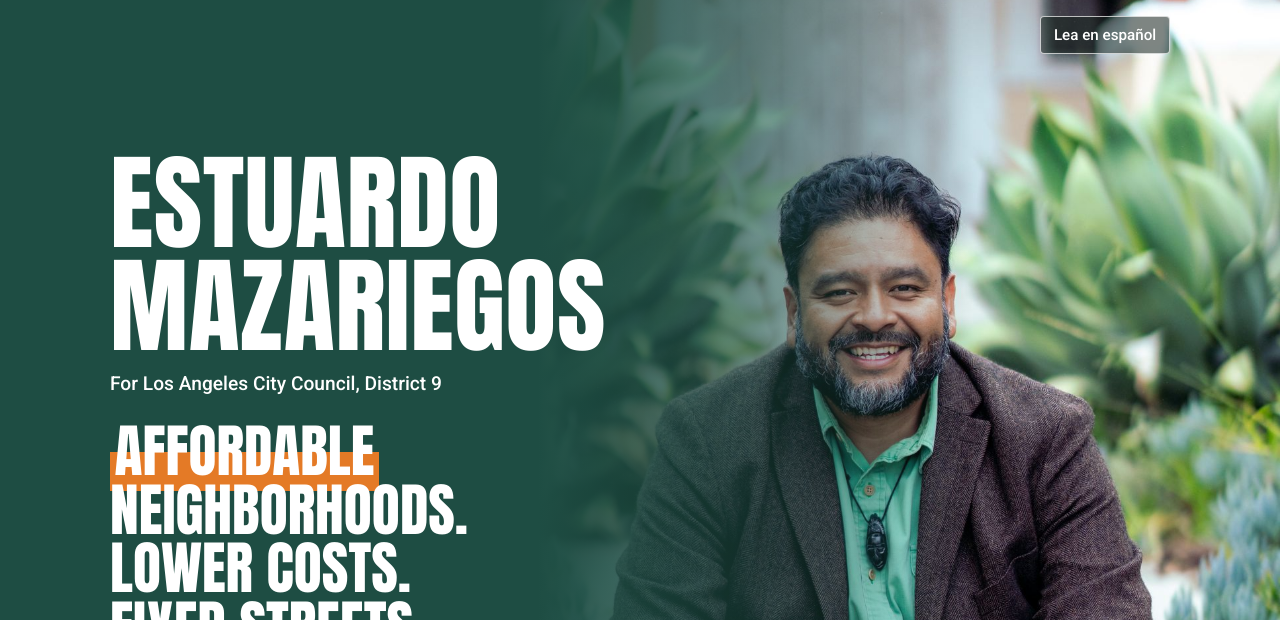
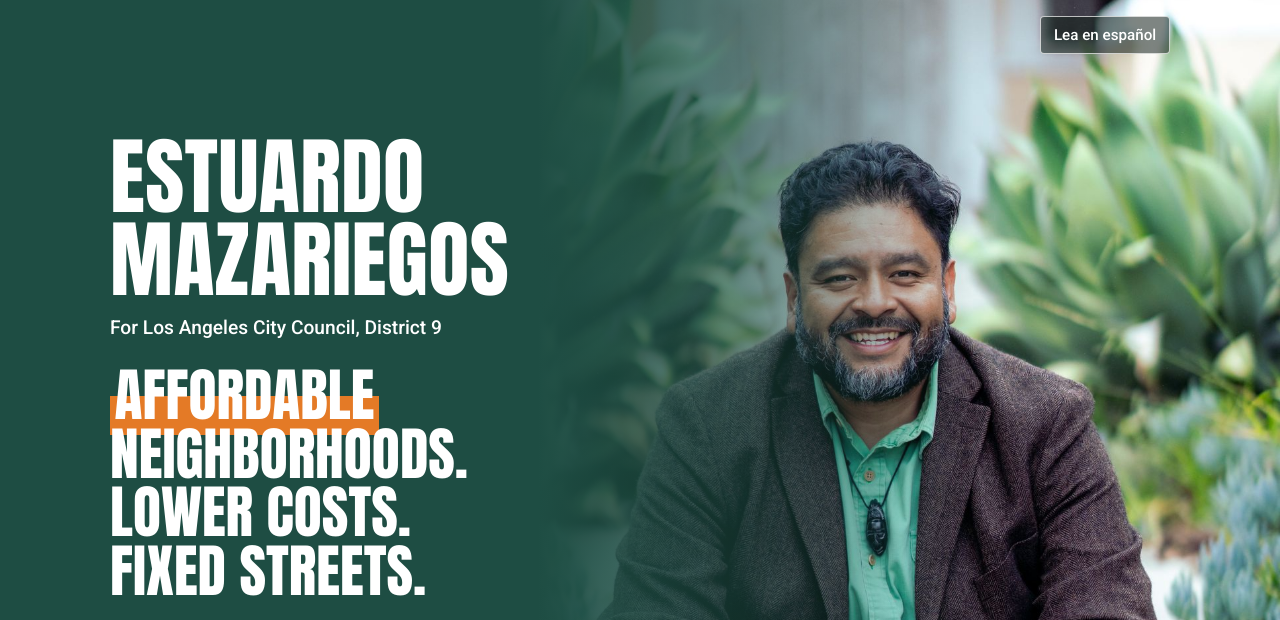
Before and after one commit to adrielhampton/em-2026, a plain HTML site: page index.html in a window 1280 px wide. Shown: the top 620 px of the page. Drawn offline with Linux system fonts and the light colour scheme.

Commit message:
Add files via upload

```diff
--- a/index.html
+++ b/index.html
@@ -24,7 +24,7 @@
 <link rel="preconnect" href="https://fonts.googleapis.com">
 <link rel="preconnect" href="https://fonts.gstatic.com" crossorigin>
 <link href="https://fonts.googleapis.com/css2?family=Anton&family=Roboto:wght@400;500;700&display=swap" rel="stylesheet">
-<link rel="stylesheet" href="styles.css">
+<link rel="stylesheet" href="styles.css?v=20261011b">
 
 <script type="application/ld+json">
 {
--- a/styles.css
+++ b/styles.css
@@ -37,8 +37,8 @@ p{margin:0 0 1rem}
 .hero-photo{position:absolute;inset:0;background:var(--porch)}
 .hero-photo img{width:100%;height:100%;object-fit:cover;object-position:50% 20%}
 .hero::after{content:"";position:absolute;inset:0;background:linear-gradient(180deg,rgba(30,77,67,.05) 0%,rgba(30,77,67,.35) 38%,var(--avenue) 72%)}
-.hero-body{position:relative;z-index:2;padding-top:37vh;padding-bottom:3rem}
-@media (max-width:879px){.hero-photo{bottom:auto;height:46vh}.hero-photo img{object-position:50% 15%}.hero-photo::after{content:"";position:absolute;inset:0;background:linear-gradient(180deg,rgba(30,77,67,0) 55%,var(--avenue) 100%)}.hero::after{display:none}.hero h1{font-size:clamp(3rem,13vw,7.5rem)}}
+.hero-body{position:relative;z-index:2;padding-top:33vh;padding-top:33svh;padding-bottom:3rem}
+@media (max-width:879px){.hero-photo{bottom:auto;height:42vh;height:42svh}.hero-photo img{object-position:50% 15%}.hero-photo::after{content:"";position:absolute;inset:0;background:linear-gradient(180deg,rgba(30,77,67,0) 55%,var(--avenue) 100%)}.hero::after{display:none}.hero h1{font-size:clamp(3rem,13vw,7.5rem)}}
 .hero h1{font-size:clamp(3.4rem,15vw,7.5rem)}
 .hero .office{font-size:1.2rem;font-weight:500;margin:.7rem 0 1.4rem}
 .tagline{font-family:var(--display);text-transform:uppercase;font-size:clamp(2rem,8vw,3.6rem);line-height:1.02;margin:0 0 1.4rem}
@@ -51,9 +51,9 @@ p{margin:0 0 1rem}
 @media (min-width:880px){
   .hero{min-height:88vh;display:flex;align-items:flex-end}
   .hero-photo{left:38%}
-  .hero h1{font-size:clamp(4rem,8.2vw,6.6rem)}
+  .hero h1{font-size:clamp(3.6rem,6.6vw,5.8rem)}
   .hero::after{background:linear-gradient(90deg,var(--avenue) 0%,var(--avenue) 42%,rgba(30,77,67,.6) 58%,rgba(30,77,67,0) 76%)}
-  .hero-body{padding-top:5.5rem;padding-bottom:5rem;width:100%}
+  .hero-body{padding-top:4.5rem;padding-bottom:4rem;width:100%}
   .hero-body > *{max-width:560px}
 }
 
```
Also changed, not shown: es/index.html (+1 -1 lines).
